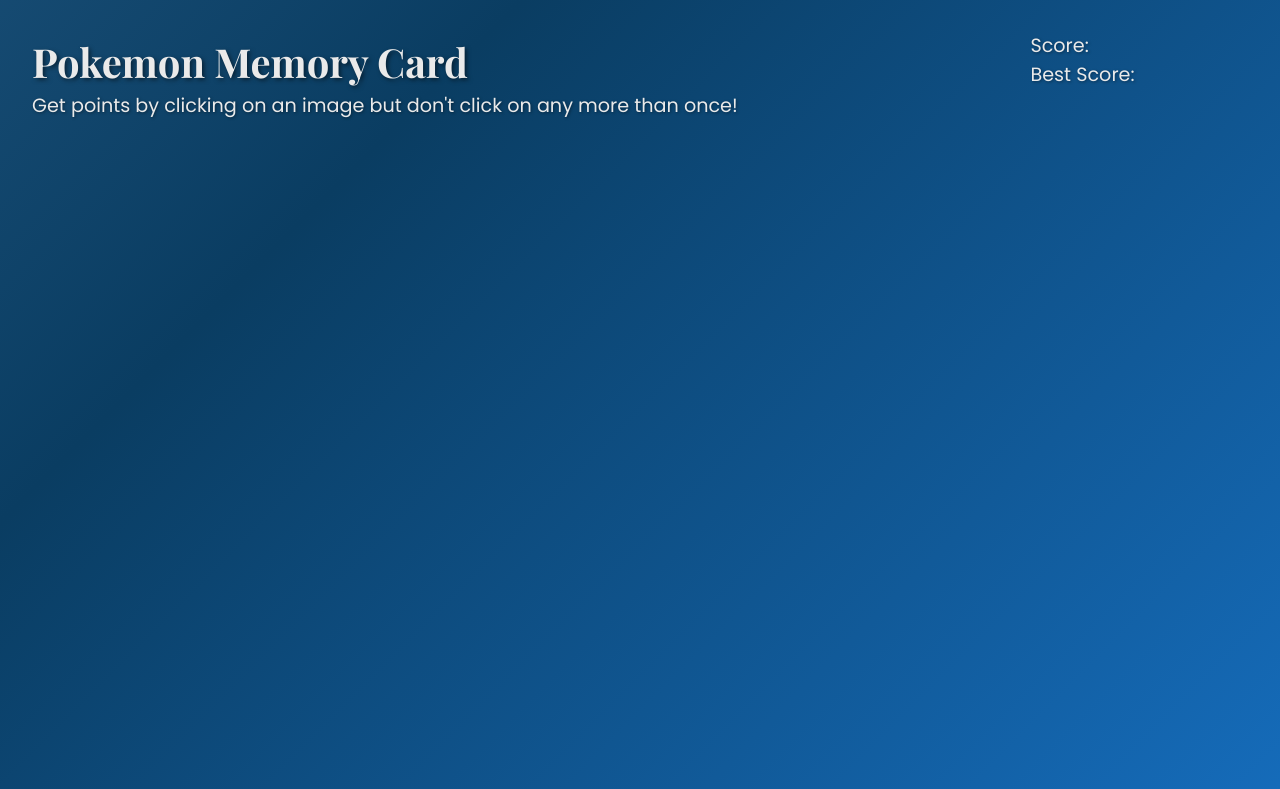
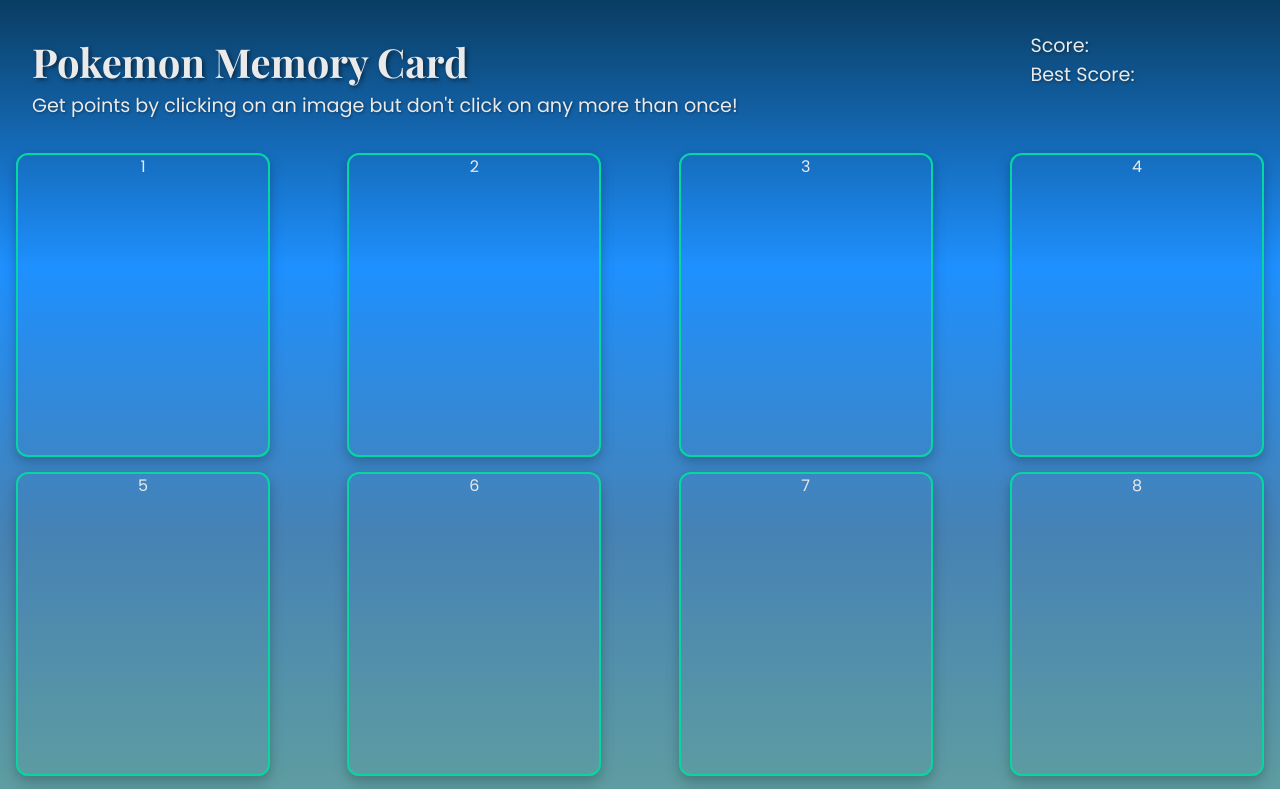
Before and after one commit to CeeZ-11/Odin-Project-Memory-Card, a React (Vite) app: page / in a window 1280 px wide. Shown: the top 789 px of the page. Built offline with nearby package versions, Linux system fonts and the light colour scheme.

Commit message:
:sparkles: feat: Add card grid and card component layout structure and update background color

```diff
--- a/src/App.css
+++ b/src/App.css
@@ -1,22 +1,20 @@
-.App {
+body {
   font-family: "Poppins", "Lato", "Montserrat", sans-serif;
-  background: linear-gradient(
-    -45deg,
-    #1e90ff,
-    #0a3d62,
-    #4682b4,
-    #5f9ea0
-  ); /* Blue tones */
-  background-size: 400% 400%;
-  animation: gradientAnimation 12s ease infinite;
+  background: linear-gradient(to bottom, #0a3d62, #1e90ff, #4682b4, #5f9ea0);
+  background-size: cover;
+  background-attachment: fixed;
+  background-position: center top;
   width: 100vw;
   height: 100vh;
   color: #eaeaea;
+  display: flex;
+  flex-direction: column;
 }
 
 .Header {
   display: flex;
   padding: 2rem 0;
+  flex: 0.2;
 }
 
 .Header .Details {
@@ -36,7 +34,31 @@
 }
 
 .ScoreBoard {
-  flex: 0.2;
+  flex: 0.1;
+}
+
+.CardGrid {
+  flex: 0.9;
+  display: flex;
+  text-align: center;
+  flex-wrap: wrap;
+  justify-content: space-between;
+  padding: 0 1rem;
+  gap: 15px;
+}
+
+.Card {
+  width: 250px;
+  height: 300px;
+  border: 2px solid #06d6a0; /* Smooth emerald green border */
+  border-radius: 12px; /* Rounded corners */
+  box-shadow: 0 4px 8px rgba(0, 0, 0, 0.1), 0 6px 15px rgba(0, 0, 0, 0.15); /* Soft shadow for depth */
+  transition: transform 0.3s ease, box-shadow 0.3s ease;
+}
+
+.Card:hover {
+  transform: translateY(-10px); /* Lift the card on hover */
+  box-shadow: 0 6px 15px rgba(0, 0, 0, 0.2), 0 8px 20px rgba(0, 0, 0, 0.3); /* Deeper shadow on hover */
 }
 
 @media (max-width: 500px) {
@@ -47,15 +69,3 @@
     padding-left: 1rem;
   }
 }
-
-@keyframes gradientAnimation {
-  0% {
-    background-position: 0% 50%;
-  }
-  50% {
-    background-position: 100% 50%;
-  }
-  100% {
-    background-position: 0% 50%;
-  }
-}
--- a/src/components/Card.jsx
+++ b/src/components/Card.jsx
@@ -1,3 +1,15 @@
 export default function Card() {
-  return;
+  const cardList = [1, 2, 3, 4, 5, 6, 7, 8, 9, 10, 11, 12];
+
+  return (
+    <>
+      {cardList.map((card) => {
+        return (
+          <div className="Card" key={card}>
+            {card}
+          </div>
+        );
+      })}
+    </>
+  );
 }
--- a/src/components/CardGrid.jsx
+++ b/src/components/CardGrid.jsx
@@ -1,5 +1,9 @@
 import Card from "./Card";
 
 export default function CardGrid() {
-  return <Card />;
+  return (
+    <div className="CardGrid">
+      <Card />
+    </div>
+  );
 }
```
